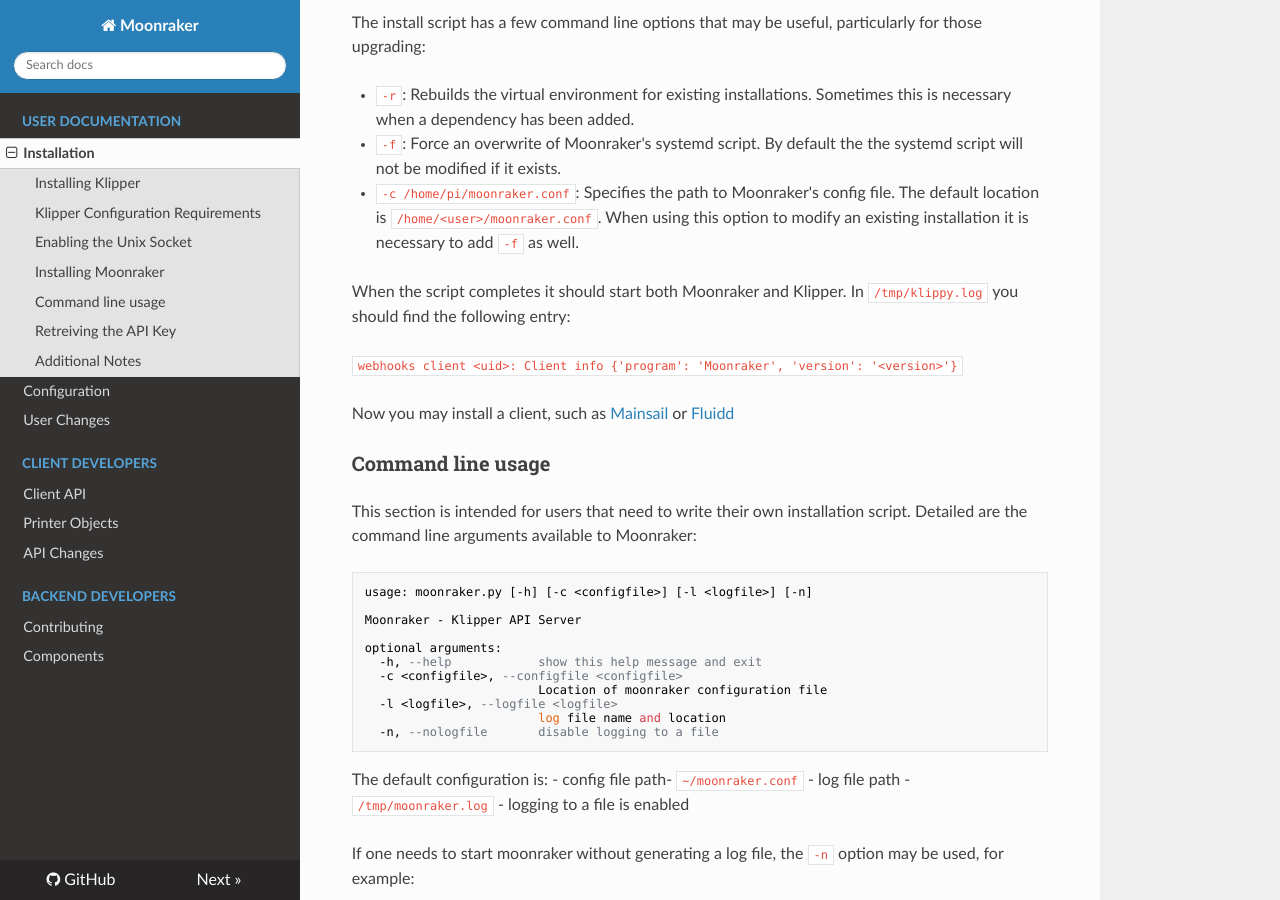
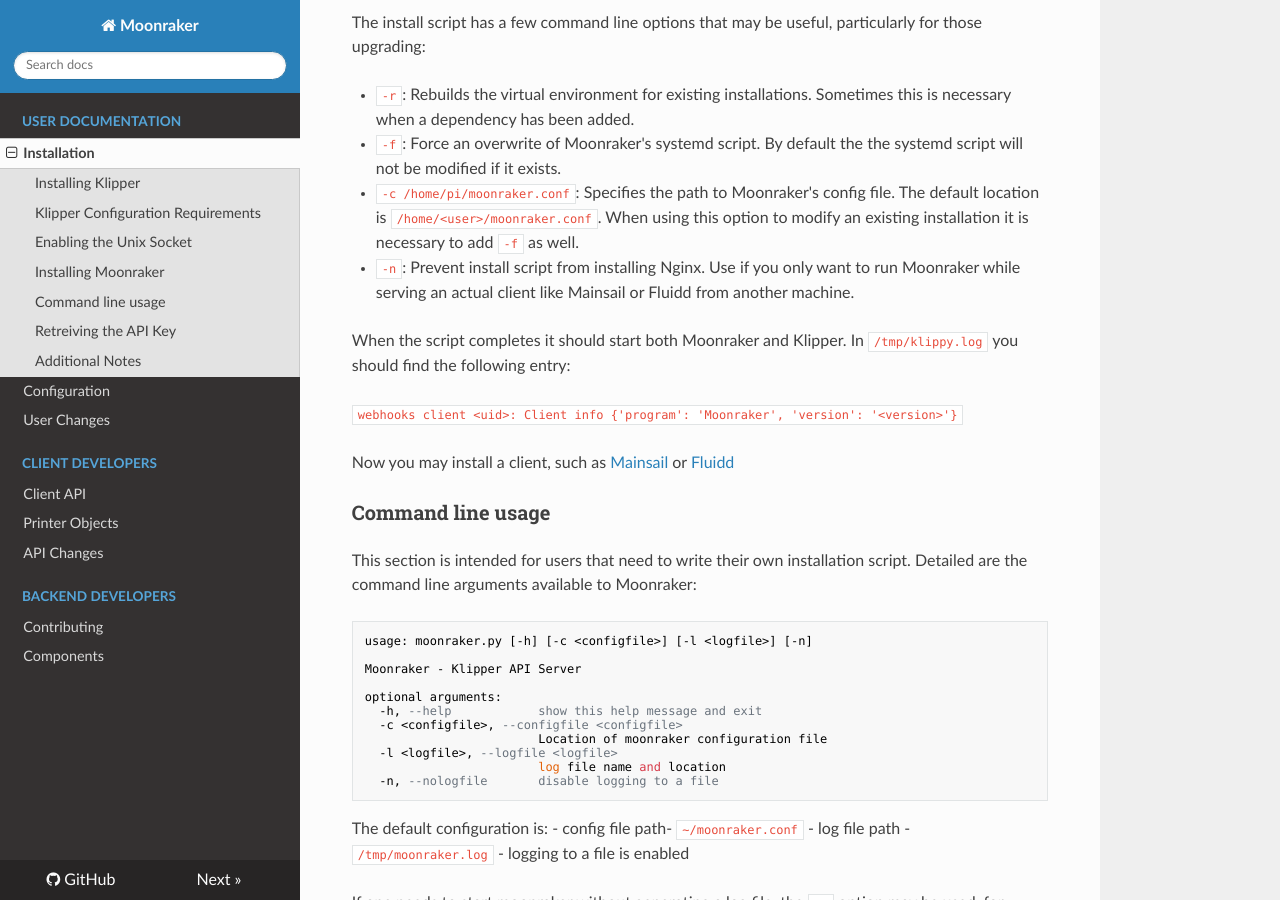
Before and after one commit to Arksine/moonraker, an MkDocs documentation site: the page built from docs/installation.md, in a window 1280 px wide and 900 px high, scrolled down 2434 px. Built offline with MkDocs 1.6.1, drawn with Linux system fonts in a browser that asks for light colours; nearby versions of some CDN libraries.

Commit message:
Add description for Nginx option

```diff
--- a/docs/installation.md
+++ b/docs/installation.md
@@ -131,6 +131,10 @@
   Specifies the path to Moonraker's config file. The default location
   is `/home/<user>/moonraker.conf`.  When using this option to modify
   an existing installation it is necessary to add `-f` as well.
+- `-n`:
+  Prevent install script from installing Nginx. Use if you only want
+  to run Moonraker while serving an actual client like
+  Mainsail or Fluidd from another machine.
 
 When the script completes it should start both Moonraker and Klipper. In
 `/tmp/klippy.log` you should find the following entry:
```
